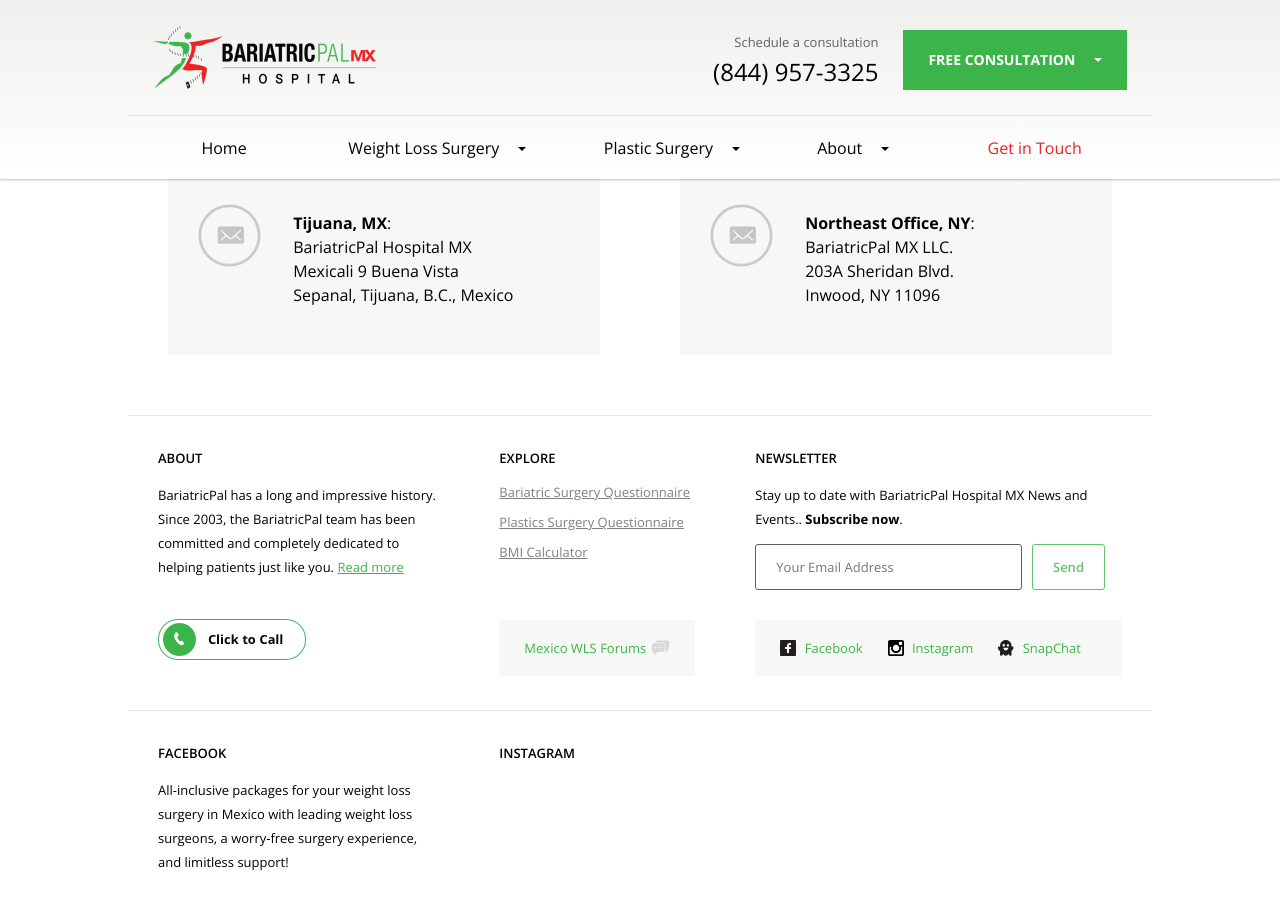
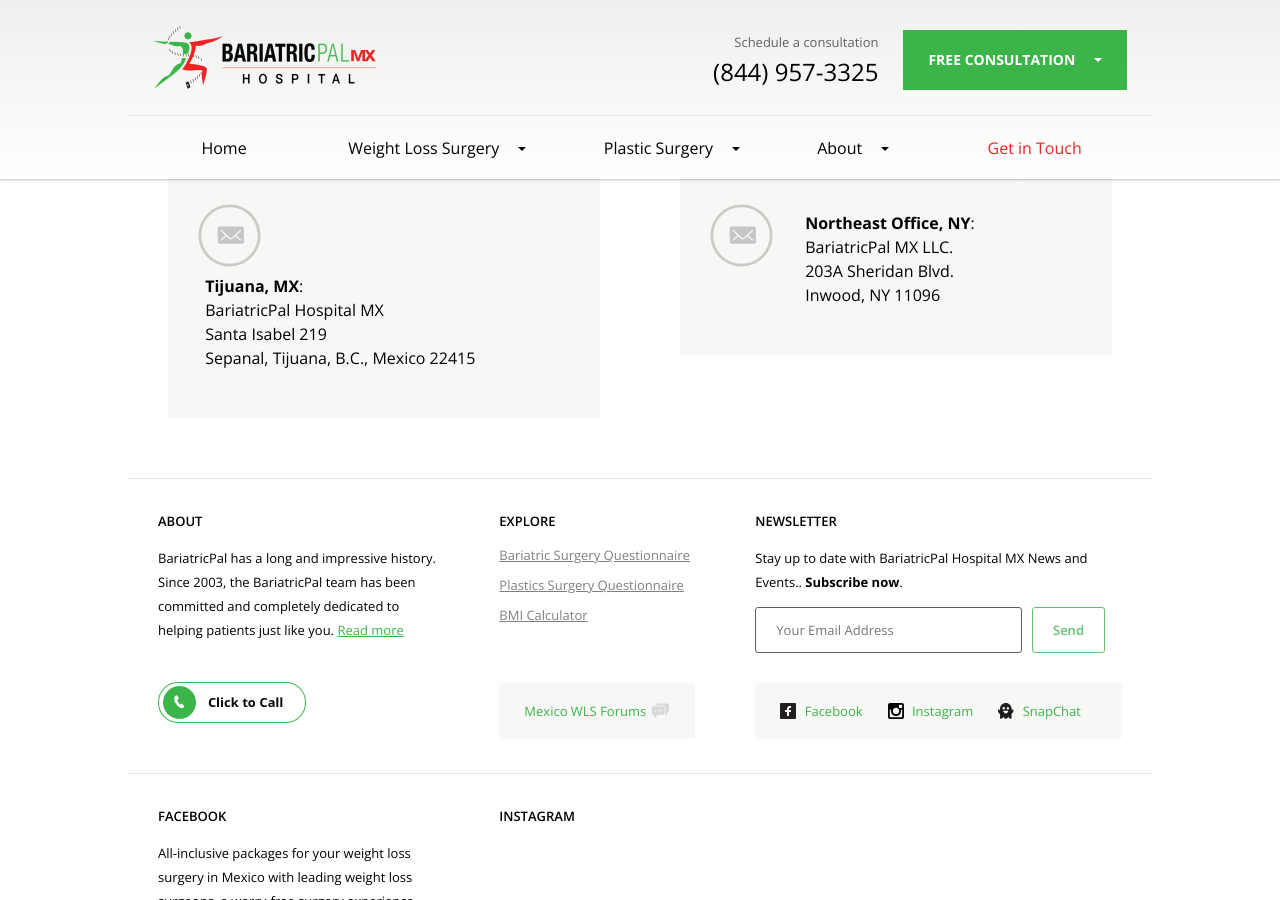
Before and after one commit to bariatricpal/bpmx, a Jekyll site: the page built from contact.markdown, in a window 1280 px wide and 900 px high, scrolled down 2816 px. Built offline with Jekyll 4.4.1, drawn with Linux system fonts in a browser that asks for light colours.

Commit message:
Updated Contact

```diff
--- a/contact.markdown
+++ b/contact.markdown
@@ -14,8 +14,8 @@
   mx: |-
     **Tijuana, MX**:<br/>
     BariatricPal Hospital MX<br/>
-    Mexicali 9 Buena Vista<br/>
-    Sepanal, Tijuana, B.C., Mexico
+    Santa Isabel 219<br/>
+    Sepanal, Tijuana, B.C., Mexico 22415
   ny: |-
     **Northeast Office, NY**:<br/>
     BariatricPal MX LLC.<br/>
```
